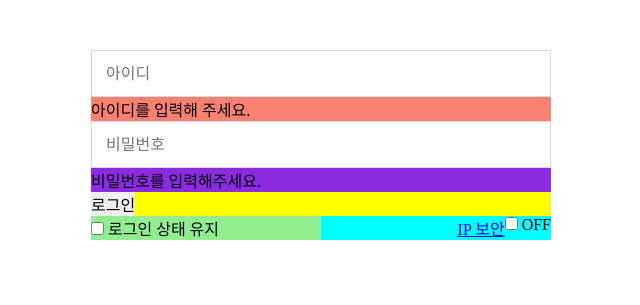
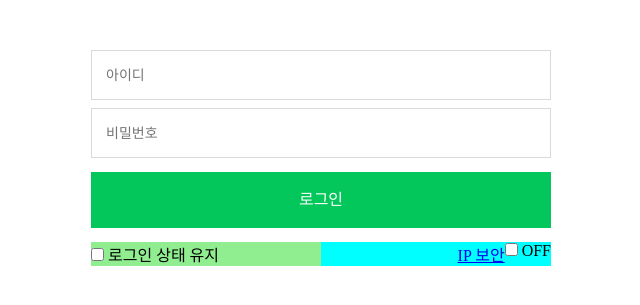
Before and after one commit to miniuxui/naver, a plain HTML site: page index.html in a window 1280 px wide. Shown: the part 163-468 px from the top of the page, without its empty margins (319-959 px from the left). Drawn offline with Linux system fonts and the light colour scheme; a web font is replaced by a local one.

Commit message:
로그인 버튼 디자인

```diff
--- a/css/style.css
+++ b/css/style.css
@@ -41,49 +41,71 @@ img{
   padding: 0 15px;
 }
 .login-form fieldset{
-  background: pink;
   display: flex;
   flex-wrap: wrap;
 }
 .user-id{
-  background-color: salmon;
   width: 100%;
+  margin-bottom: 8px;
 }
 .user-pw{
-  background-color: blueviolet;
   width: 100%;
+  margin-bottom: 14px;
 }
 .keep-login{
   background-color: lightgreen;
   width: 50%;
   order: 1;
+  margin-bottom: 14px;
 }
 .ip-security{
   background-color: aqua;
   width: 50%;
   order: 1;
   display: none;
+  margin-bottom: 14px;
 }
 .button-login{
   background-color: yellow;
   width: 100%;
+  margin-bottom: 14px;
 }
 /* 입력서식 - input */
 .input{
   width: 100%;
   padding: 14px 14px 13px 14px;
+  font-size: 14px;
+  line-height: 21px;
+  border-radius: 0;
 }
 .input-normal{
   border: 1px solid #dadada;
   color: #999;
 }
-
+.error-message{
+  display: none;
+  font-size: 13px;
+  line-height: 18px;
+  color: #ff1414;
+  padding: 8px 0;
+}
+/* 버튼 - button */
+.button{
+  width: 100%;
+  font-size: 16px;
+  line-height: 24px;
+  padding: 16px 0;
+  border-radius: 0px;
+}
+.button-primary{
+  background: #03c75a;
+  color: #fff;
+}
 @media screen and (min-width: 769px){
   .brand{
     padding: 106px 0 53px;
   }
-  .brand a{
-  }
+
   .login-form{
     display: flex;
     justify-content: center;
```
